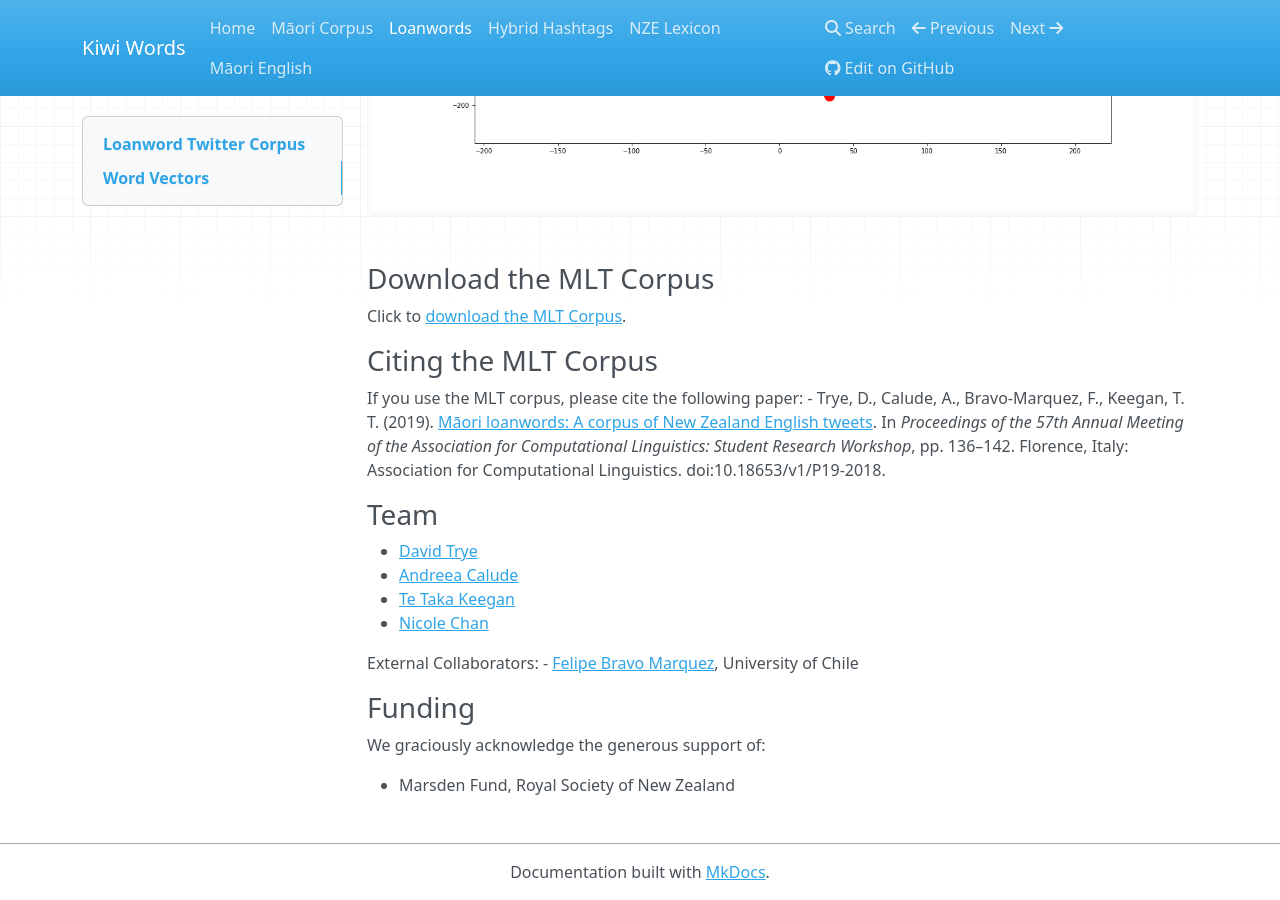
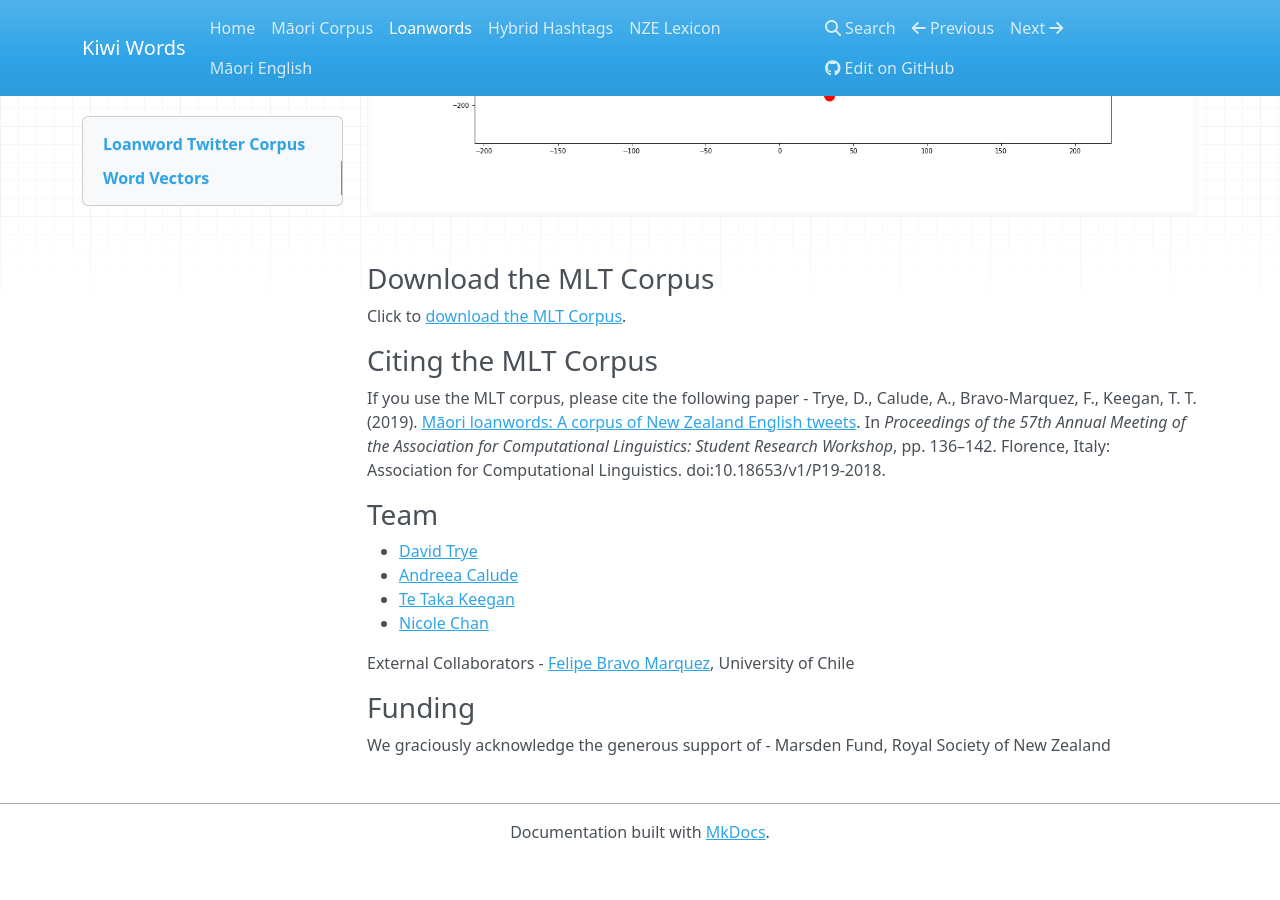
Before and after one commit to Waikato/kiwiwords, an MkDocs documentation site: the page built from docs/corpus.md, in a window 1280 px wide and 900 px high, scrolled down 6812 px. Built offline with MkDocs 1.6.1, drawn with Linux system fonts in a browser that asks for light colours; nearby versions of some CDN libraries; after the commit the page ends 7672 px from its top, so only the background shows below that.

```diff
--- a/docs/corpus.md
+++ b/docs/corpus.md
@@ -55,7 +55,7 @@ Whakapapa
 Click to <a href="../pics/mlt-v2.zip">download the MLT Corpus</a>.
 
 ### Citing the MLT Corpus
-If you use the MLT corpus, please cite the following paper:
+If you use the MLT corpus, please cite the following paper
 - Trye, D., Calude, A., Bravo-Marquez, F., Keegan, T. T. (2019). [Māori loanwords: A corpus of New Zealand English tweets](https://www.aclweb.org/anthology/P19-2018/). In <i>Proceedings of the 57th Annual Meeting of the Association for Computational Linguistics: Student Research Workshop</i>, pp. 136–142. Florence, Italy: Association for Computational Linguistics. doi:10.18653/v1/P19-2018.
 
 ### Team
@@ -65,11 +65,10 @@ If you use the MLT corpus, please cite the following paper:
 - [Te Taka Keegan](https://www.cms.waikato.ac.nz/people/tetaka)
 - [Nicole Chan](https://www.linkedin.com/in/hi-nicole-chan)
 
-External Collaborators:
+External Collaborators
 - [Felipe Bravo Marquez](https://felipebravom.com/), University of Chile
 
 ### Funding
 
-We graciously acknowledge the generous support of:
-
+We graciously acknowledge the generous support of
 - Marsden Fund, Royal Society of New Zealand
```
